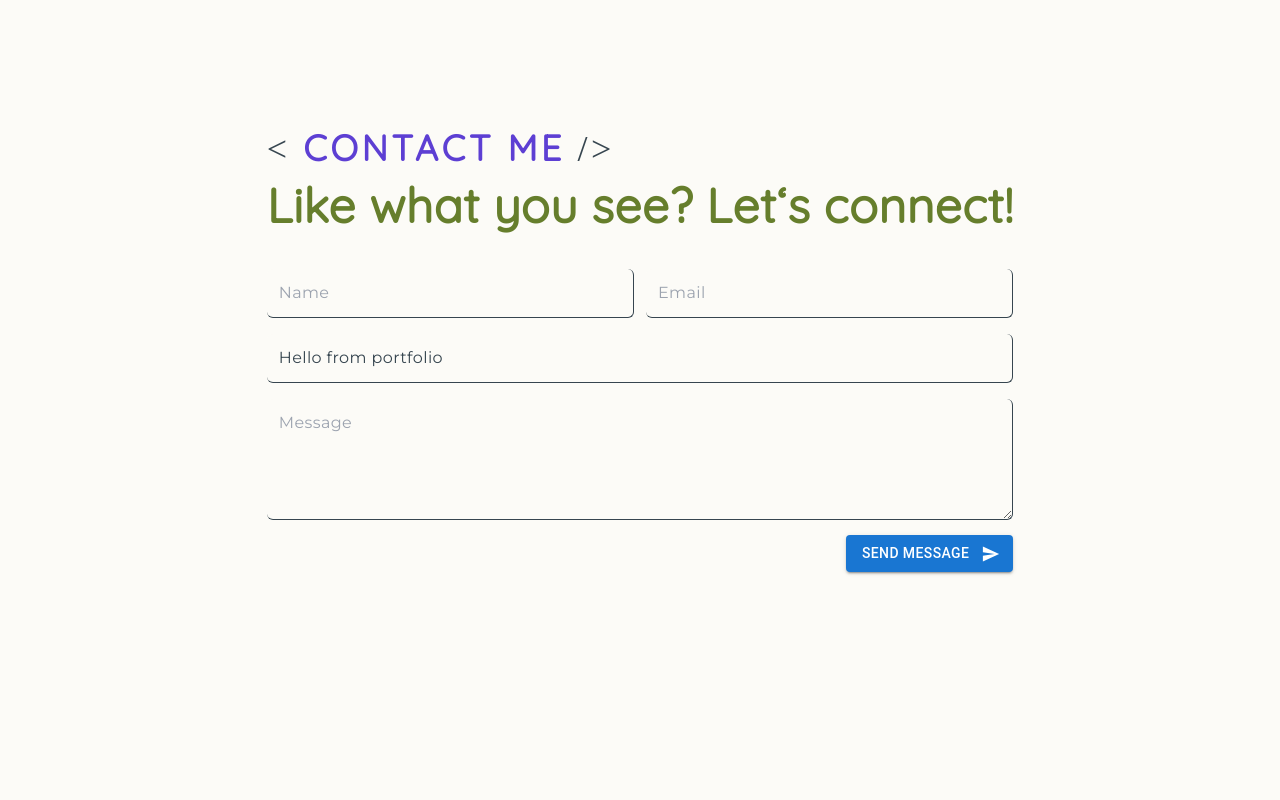
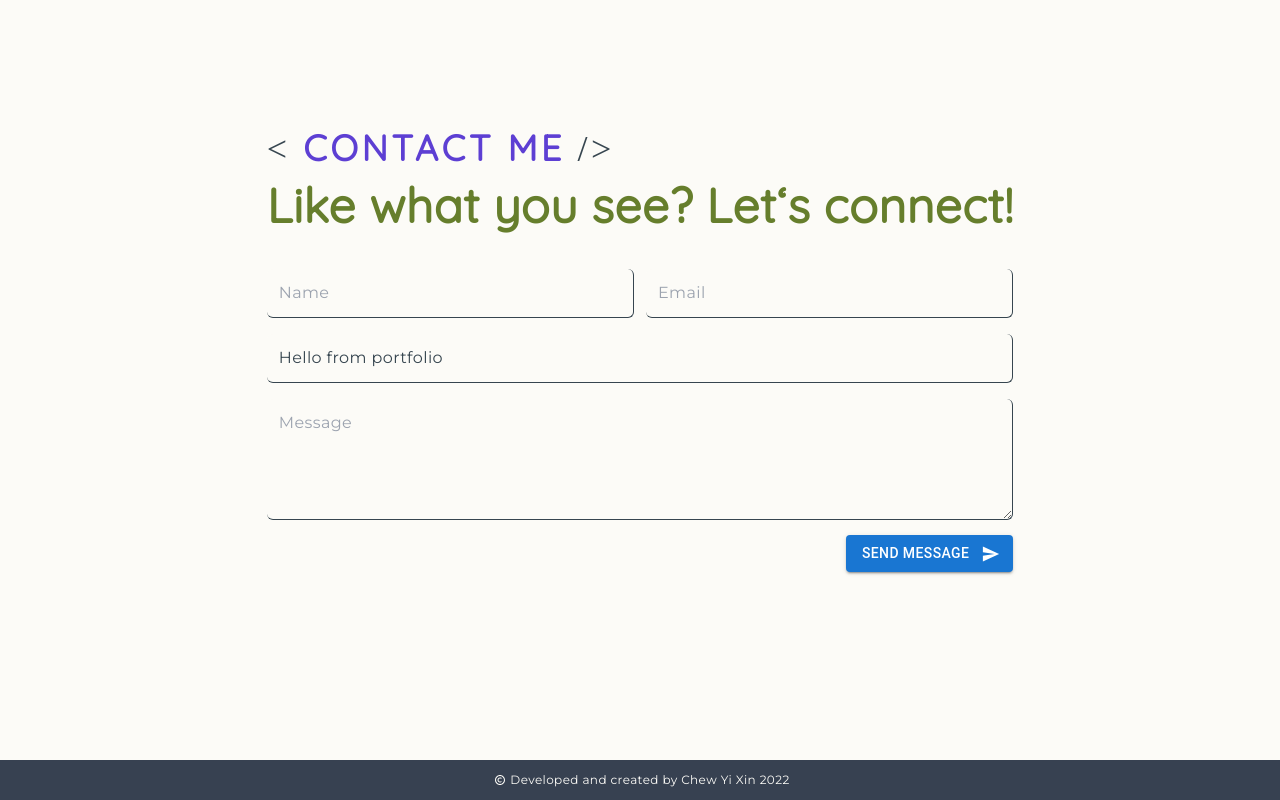
Before and after one commit to chewyixin99/portfolio-2, a Next.js app: page / in a window 1280 px wide. Shown: the part 6281-7081 px from the top of the page. Before the commit the page ends 7041 px from the top, so only its background shows below. Built offline with nearby package versions, Linux system fonts and the light colour scheme; a web font is replaced by a local one.

Commit message:
simple footer

```diff
--- a/pages/_app.tsx
+++ b/pages/_app.tsx
@@ -2,6 +2,7 @@ import "../styles/globals.css";
 import { ThemeProvider } from "next-themes";
 import type { AppProps } from "next/app";
 import Navbar from "../sections/Navbar";
+import Footer from "../sections/Footer";
 import { SnackbarProvider } from "notistack";
 
 export default function App({ Component, pageProps }: AppProps) {
@@ -16,6 +17,7 @@ export default function App({ Component, pageProps }: AppProps) {
       >
         <Navbar />
         <Component {...pageProps} />
+        <Footer />
       </SnackbarProvider>
     </ThemeProvider>
   );
--- a/sections/Footer.tsx
+++ b/sections/Footer.tsx
@@ -1,7 +1,15 @@
 import React from "react";
+import { BiCopyright } from "react-icons/bi";
 
 const Footer = () => {
-  return <div>Footer</div>;
+  return (
+    <div className="footer flex w-full text-center justify-center items-center">
+      <div className="text-xs flex items-center py-3">
+        <BiCopyright className="mx-1" />
+        Developed and created by Chew Yi Xin 2022
+      </div>
+    </div>
+  );
 };
 
 export default Footer;
--- a/styles/globals.css
+++ b/styles/globals.css
@@ -357,4 +357,12 @@ html{
     font-bold
   }
 
+  .footer {
+    @apply
+    bg-gray-700
+    text-[var(--color-bg-light)]
+    dark:bg-black
+    dark:text-[var(--color-text-secondary-dark)]
+  }
+
 }
```
